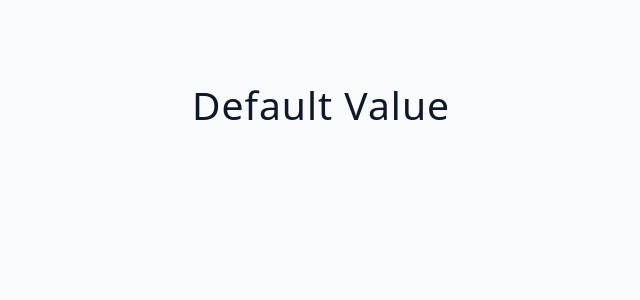
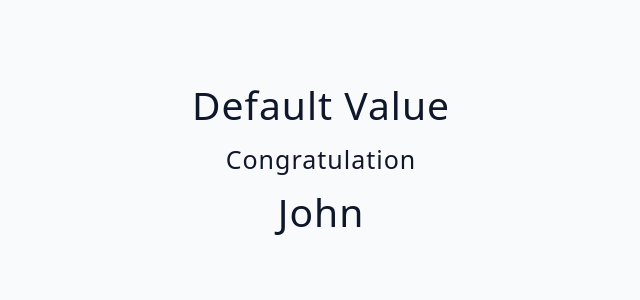
Before and after one commit to isnendyankp/advancedreact, a React (Vite) app: page / in a window 1280 px wide. Shown: the top 300 px of the page, without its empty margins (319-959 px from the left). Built offline with nearby package versions, Linux system fonts and the light colour scheme.

Commit message:
section 6-107: create component

```diff
--- a/src/tutorial/03-conditional-rendering/starter/05-short-circuit-examples.jsx
+++ b/src/tutorial/03-conditional-rendering/starter/05-short-circuit-examples.jsx
@@ -29,6 +29,17 @@ const ShortCircuitExamples = () => {
           <h2>{name}</h2>
         </div>
       )}
+      {/* toggle component */}
+      {user && <SomeComponent name={user.name} />}
+    </div>
+  );
+};
+
+const SomeComponent = ({ name }) => {
+  return (
+    <div>
+      <h4>Congratulation</h4>
+      <h2>{name}</h2>
     </div>
   );
 };
```
